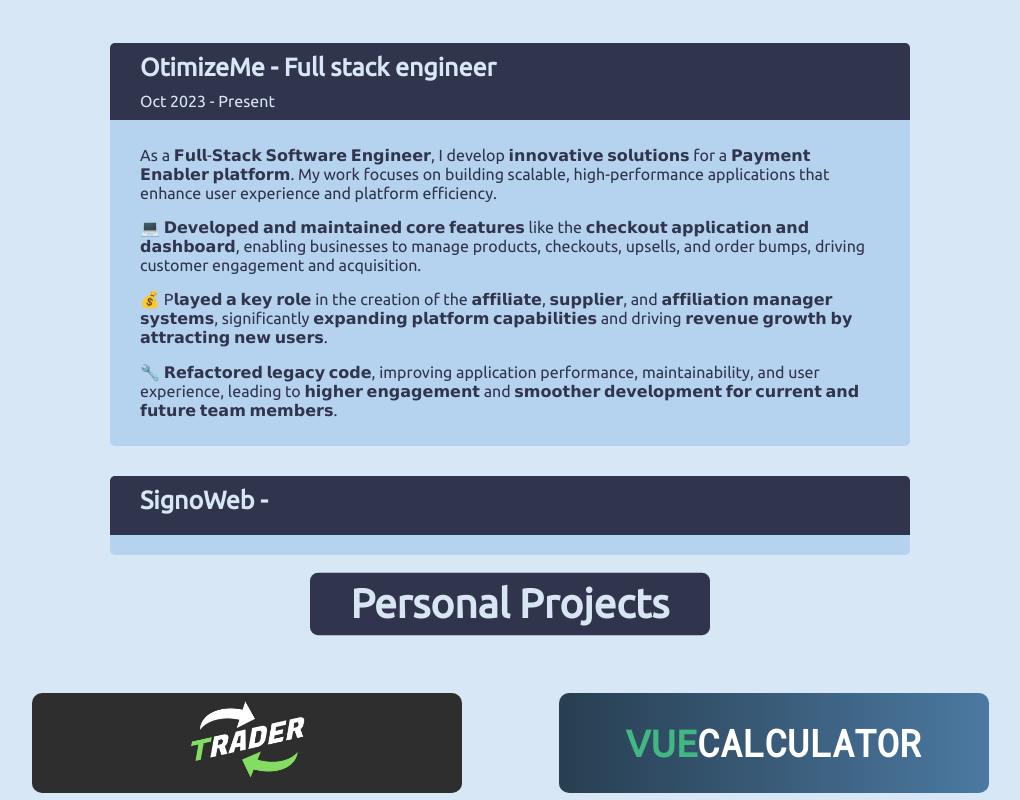
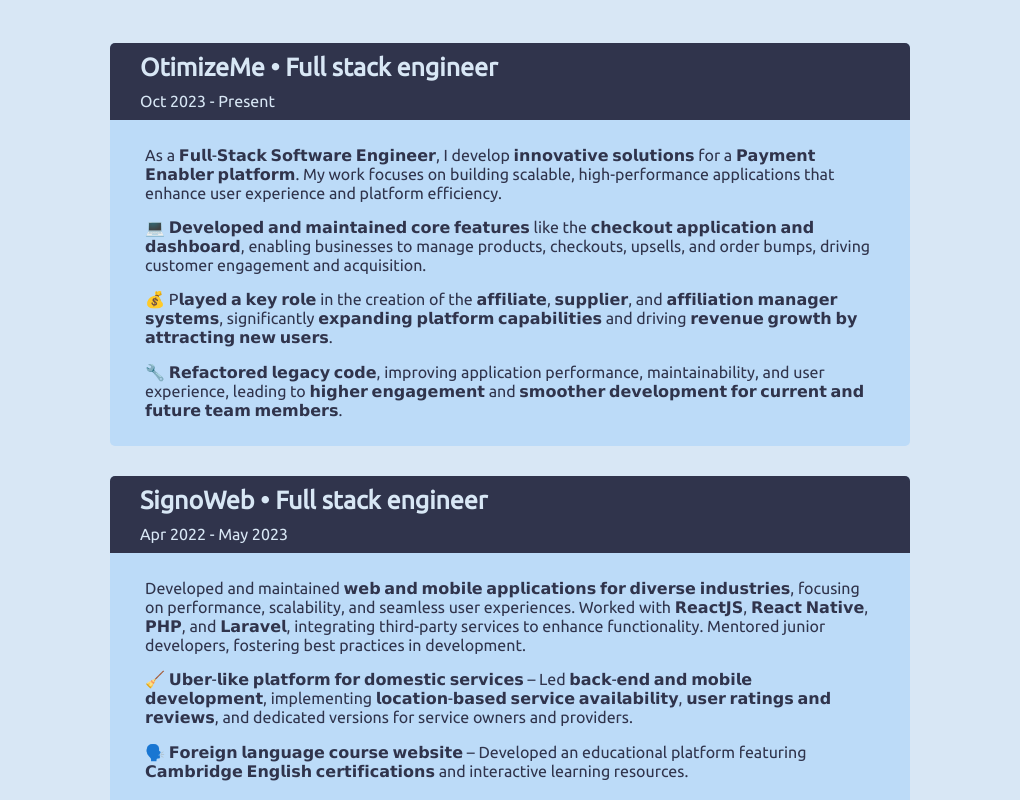
Before and after one commit to Gabriel774/portfolio-gabriel, a Next.js app: page / in a window 1280 px wide. Shown: the part 1500-2300 px from the top of the page, without its empty margins (130-1150 px from the left). Built offline with nearby package versions, Linux system fonts and the light colour scheme; a web font is replaced by a local one.

Commit message:
feature: finish english translation

```diff
--- a/components/Projects.jsx
+++ b/components/Projects.jsx
@@ -33,7 +33,6 @@
     return (
       <motion.a
         whileHover={{ scale: 1.1 }}
-        whileTap={{ scale: .9 }}
         className={styles.job}
         initial={{ opacity: 0 }}
         whileInView={{ opacity: 1 }}
@@ -41,7 +40,7 @@
       >
         <div className={styles.jobHeader}>
           <h2 className={styles.jobCompany}>
-            {props.job.company} - {props.job.title}
+            {props.job.company} • {props.job.title}
           </h2>
 
           <p className={styles.jobPeriod}>
--- a/components/data.jsx
+++ b/components/data.jsx
@@ -293,6 +293,24 @@
     </>
   },
   {
-    company: 'SignoWeb'
+    company: 'SignoWeb',
+    title: 'Full stack engineer',
+    period: 'Apr 2022 - May 2023',
+    description: <>
+      <p>
+        Developed and maintained 𝘄𝗲𝗯 𝗮𝗻𝗱 𝗺𝗼𝗯𝗶𝗹𝗲 𝗮𝗽𝗽𝗹𝗶𝗰𝗮𝘁𝗶𝗼𝗻𝘀 𝗳𝗼𝗿 𝗱𝗶𝘃𝗲𝗿𝘀𝗲 𝗶𝗻𝗱𝘂𝘀𝘁𝗿𝗶𝗲𝘀, focusing on performance, scalability,
+        and seamless user experiences. Worked with 𝗥𝗲𝗮𝗰𝘁𝗝𝗦, 𝗥𝗲𝗮𝗰𝘁 𝗡𝗮𝘁𝗶𝘃𝗲, 𝗣𝗛𝗣, and 𝗟𝗮𝗿𝗮𝘃𝗲𝗹, integrating third-party services
+        to enhance functionality. Mentored junior developers, fostering best practices in development.
+      </p>
+
+      <p>
+        🧹 𝗨𝗯𝗲𝗿-𝗹𝗶𝗸𝗲 𝗽𝗹𝗮𝘁𝗳𝗼𝗿𝗺 𝗳𝗼𝗿 𝗱𝗼𝗺𝗲𝘀𝘁𝗶𝗰 𝘀𝗲𝗿𝘃𝗶𝗰𝗲𝘀 – Led 𝗯𝗮𝗰𝗸-𝗲𝗻𝗱 𝗮𝗻𝗱 𝗺𝗼𝗯𝗶𝗹𝗲 𝗱𝗲𝘃𝗲𝗹𝗼𝗽𝗺𝗲𝗻𝘁, implementing 𝗹𝗼𝗰𝗮𝘁𝗶𝗼𝗻-𝗯𝗮𝘀𝗲𝗱 𝘀𝗲𝗿𝘃𝗶𝗰𝗲 𝗮𝘃𝗮𝗶𝗹𝗮𝗯𝗶𝗹𝗶𝘁𝘆,
+        𝘂𝘀𝗲𝗿 𝗿𝗮𝘁𝗶𝗻𝗴𝘀 𝗮𝗻𝗱 𝗿𝗲𝘃𝗶𝗲𝘄𝘀, and dedicated versions for service owners and providers.
+      </p>
+
+      <p>
+        🗣️ 𝗙𝗼𝗿𝗲𝗶𝗴𝗻 𝗹𝗮𝗻𝗴𝘂𝗮𝗴𝗲 𝗰𝗼𝘂𝗿𝘀𝗲 𝘄𝗲𝗯𝘀𝗶𝘁𝗲 – Developed an educational platform featuring 𝗖𝗮𝗺𝗯𝗿𝗶𝗱𝗴𝗲 𝗘𝗻𝗴𝗹𝗶𝘀𝗵 𝗰𝗲𝗿𝘁𝗶𝗳𝗶𝗰𝗮𝘁𝗶𝗼𝗻𝘀 and interactive learning resources.
+      </p>
+    </>
   }
 ];
--- a/styles/Projects.module.css
+++ b/styles/Projects.module.css
@@ -36,6 +36,7 @@
   max-width: 500px;
   scale: .8;
   margin-bottom: 50px;
+  margin-top: 50px;
 }
 
 .subTitle {
@@ -68,6 +69,12 @@
   padding: 10px 20px;
 }
 
+@media (max-width: 500px) {
+  .jobs {
+    padding: 10px 0;
+  }
+}
+
 .card {
   height: 100px;
   overflow: hidden;
@@ -89,7 +96,7 @@
   max-width: 800px;
   width: 100%;
   margin: auto;
-  background-color: #b5d2ee;
+  background-color: #bcdbf8;
   border-radius: 5px;
   overflow: hidden;
   text-align: left;
@@ -122,7 +129,7 @@
 }
 
 .jobDescription {
-  padding: 10px 30px;
+  padding: 10px 35px;
   color: #d8e7f5;
 }
 
```
